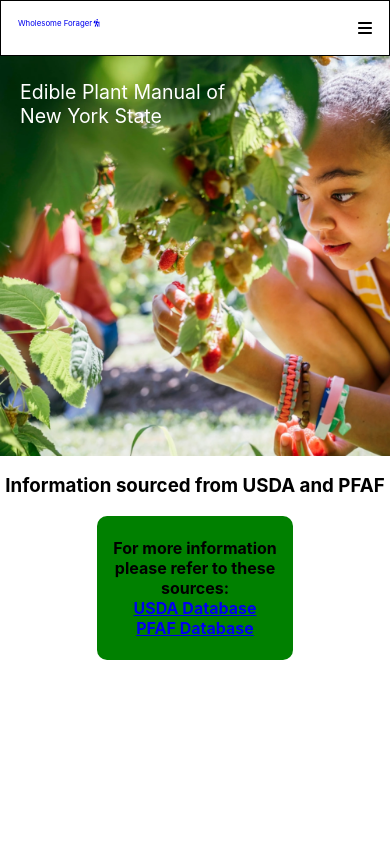
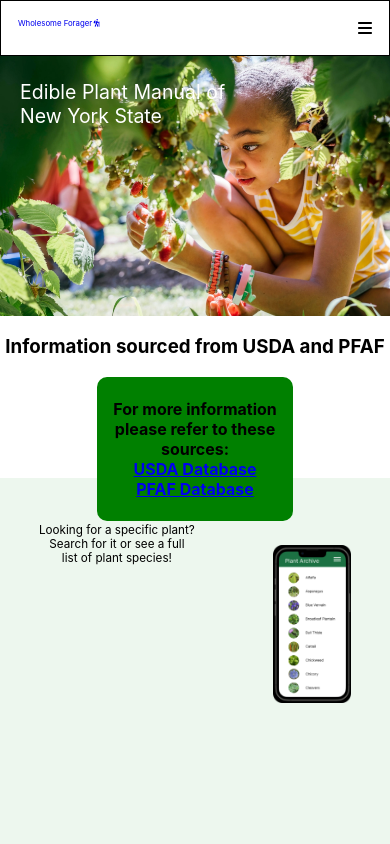
Before and after one commit to mon33k/Wholesome-Forager, a React (Create React App) app: page / in a window 390 px wide. Shown: the top 844 px of the page. Built offline with nearby package versions, Linux system fonts and the light colour scheme; no server answers.

Commit message:
fixed mobile view

```diff
--- a/src/components/homePage/homePage.css
+++ b/src/components/homePage/homePage.css
@@ -42,12 +42,16 @@
   margin-right: 10vw;
 }
 
-.first-section-container,
 .second-section-container,
 .third-section-container {
   display: flex;
   flex-direction: column;
   height: 100vh;
+}
+.first-section-container {
+  display: flex;
+  flex-direction: column;
+  height: 50vh;
 }
 
 .second-section-container {
@@ -70,6 +74,10 @@
 }
 
 @media only screen and (max-device-width: 650px) {
+  .resources-box {
+    width: 80vw;
+    font-size: 2vw;
+  }
   .first-image {
     height: 20vh;
     object-position: 0% 36%;
```
